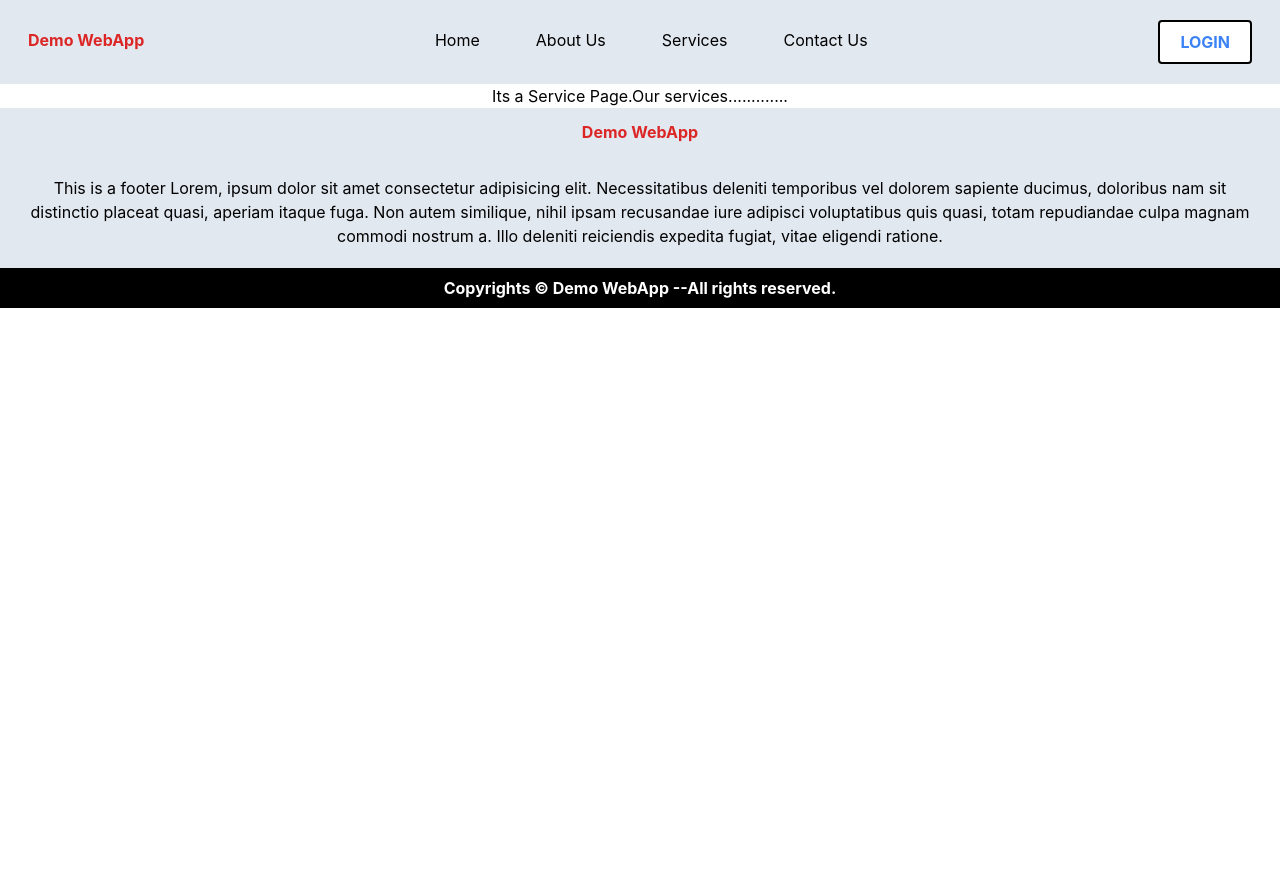
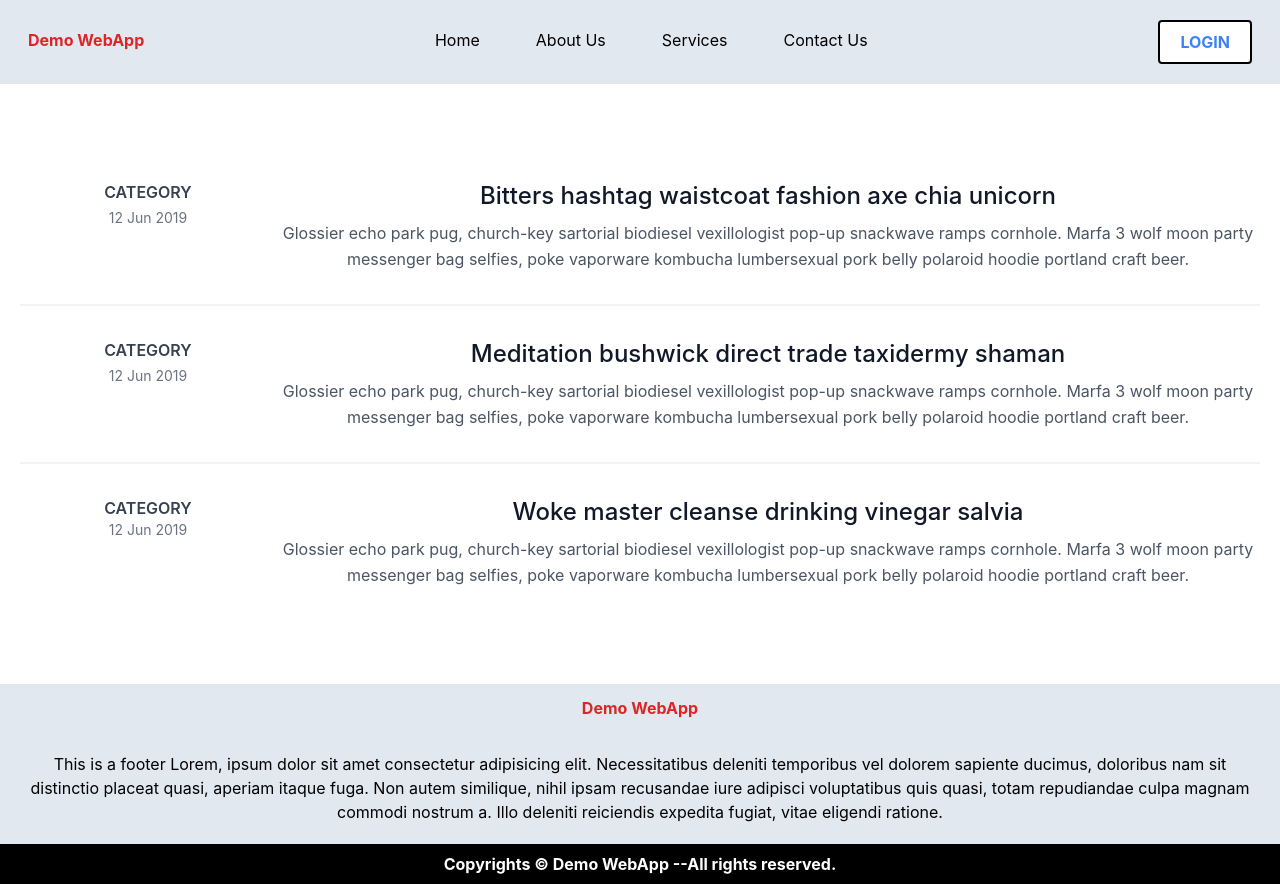
Before and after one commit to sudip22-p/demo-mern-webapp, a React (Create React App) app in the folder client/: page /service in a window 1280 px wide. Before the commit the page ends 800 px from the top, so only its background shows below. Built offline with nearby package versions, Linux system fonts and the light colour scheme.

Commit message:
Service component upd

```diff
--- a/client/src/components/Service.js
+++ b/client/src/components/Service.js
@@ -1,11 +1,49 @@
 import React from 'react'
 
 function Service() {
-  return (
-    <div>
-      Its a Service Page.Our services.............
-    </div>
-  )
+    return (
+        <div classNameName='flex flex-col justify-center items-center h-screen'>
+            <section className="text-gray-600 body-font overflow-hidden">
+                <div className="container px-5 py-24 mx-auto">
+                    <div className="-my-8 divide-y-2 divide-gray-100">
+                        <div className="py-8 flex flex-wrap md:flex-nowrap">
+                            <div className="md:w-64 md:mb-0 mb-6 flex-shrink-0 flex flex-col">
+                                <span className="font-semibold title-font text-gray-700">CATEGORY</span>
+                                <span className="mt-1 text-gray-500 text-sm">12 Jun 2019</span>
+                            </div>
+                            <div className="md:flex-grow">
+                                <h2 className="text-2xl font-medium text-gray-900 title-font mb-2">Bitters hashtag waistcoat fashion axe chia unicorn</h2>
+                                <p className="leading-relaxed">Glossier echo park pug, church-key sartorial biodiesel vexillologist pop-up snackwave ramps cornhole. Marfa 3 wolf moon party messenger bag selfies, poke vaporware kombucha lumbersexual pork belly polaroid hoodie portland craft beer.</p>
+
+                            </div>
+                        </div>
+                        <div className="py-8 flex flex-wrap md:flex-nowrap">
+                            <div className="md:w-64 md:mb-0 mb-6 flex-shrink-0 flex flex-col">
+                                <span className="font-semibold title-font text-gray-700">CATEGORY</span>
+                                <span className="mt-1 text-gray-500 text-sm">12 Jun 2019</span>
+                            </div>
+                            <div className="md:flex-grow">
+                                <h2 className="text-2xl font-medium text-gray-900 title-font mb-2">Meditation bushwick direct trade taxidermy shaman</h2>
+                                <p className="leading-relaxed">Glossier echo park pug, church-key sartorial biodiesel vexillologist pop-up snackwave ramps cornhole. Marfa 3 wolf moon party messenger bag selfies, poke vaporware kombucha lumbersexual pork belly polaroid hoodie portland craft beer.</p>
+
+                            </div>
+                        </div>
+                        <div className="py-8 flex flex-wrap md:flex-nowrap">
+                            <div className="md:w-64 md:mb-0 mb-6 flex-shrink-0 flex flex-col">
+                                <span className="font-semibold title-font text-gray-700">CATEGORY</span>
+                                <span className="text-sm text-gray-500">12 Jun 2019</span>
+                            </div>
+                            <div className="md:flex-grow">
+                                <h2 className="text-2xl font-medium text-gray-900 title-font mb-2">Woke master cleanse drinking vinegar salvia</h2>
+                                <p className="leading-relaxed">Glossier echo park pug, church-key sartorial biodiesel vexillologist pop-up snackwave ramps cornhole. Marfa 3 wolf moon party messenger bag selfies, poke vaporware kombucha lumbersexual pork belly polaroid hoodie portland craft beer.</p>
+
+                            </div>
+                        </div>
+                    </div>
+                </div>
+            </section>
+        </div>
+    )
 }
 
 export default Service
```
